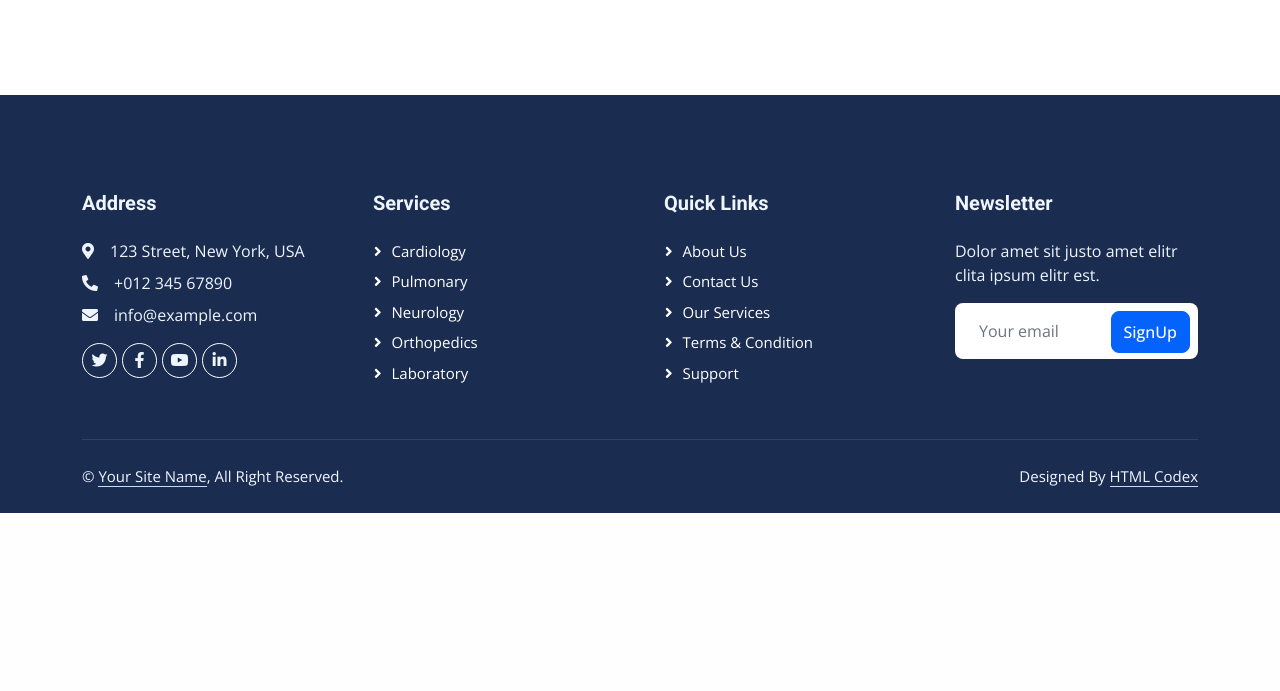
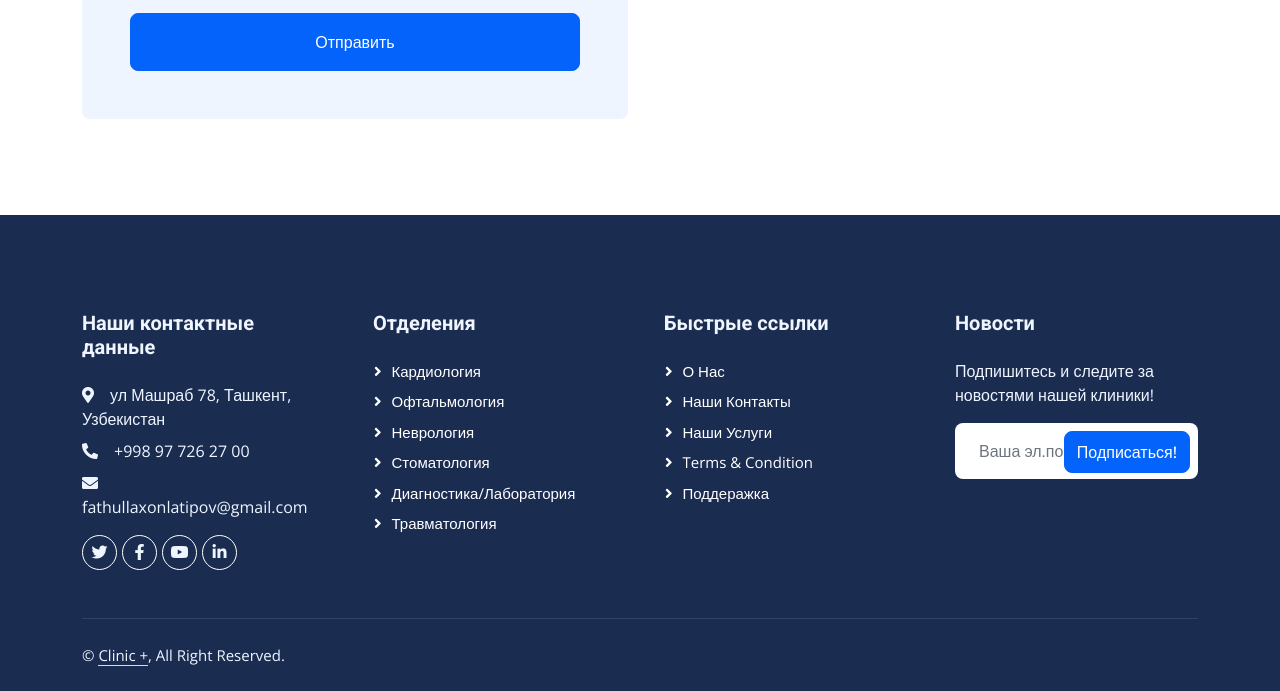
Before and after one commit to CamillaKleymen/clinique, a Django app: page /contact.html in a window 1280 px wide. Shown: the part 1442-2133 px from the top of the page. Before the commit the page ends 1955 px from the top, so only its background shows below. Run offline with Django 5.2, Linux system fonts and the light colour scheme; some libraries are stand-ins or nearby versions.

Commit message:
last day of us

```diff
--- a/clinic/views.py
+++ b/clinic/views.py
@@ -10,6 +10,8 @@ from .models import Doctor, Patient, Appointment
 def home(request):
     return render(request, 'index.html')
 
+def mainpage(request):
+    return render(request, 'index.html')
 
 def about(request):
     return render(request, 'about.html')
--- a/hospital/urls.py
+++ b/hospital/urls.py
@@ -5,11 +5,12 @@ from django.conf.urls.static import static
 from django.conf import settings
 
 from clinic import views
-from clinic.views import home, about, Appointment, Contact, Feature, Service, Team, Testimonial, error
+from clinic.views import home, about, Appointment, Contact, Feature, Service, Team, Testimonial, error, mainpage
 
 urlpatterns = [
     path('admin/', admin.site.urls),
     path('', home, name='home'),
+    path('index.html', mainpage, name='main page'),
     path('about.html', about, name='about'),
     path('appointment.html', Appointment, name='appointment'),
     path('contact.html', Contact, name='contact'),
--- a/templates/contact.html
+++ b/templates/contact.html
@@ -49,17 +49,17 @@
             <div class="col-lg-7 px-5 text-start">
                 <div class="h-100 d-inline-flex align-items-center py-3 me-4">
                     <small class="fa fa-map-marker-alt text-primary me-2"></small>
-                    <small>123 Street, New York, USA</small>
+                    <small>ул Машраб 78, Ташкент, Узбекистан</small>
                 </div>
                 <div class="h-100 d-inline-flex align-items-center py-3">
                     <small class="far fa-clock text-primary me-2"></small>
-                    <small>Mon - Fri : 09.00 AM - 09.00 PM</small>
+                    <small>Понедельник-Пятница: 08-18 (UTC +5)</small>
                 </div>
             </div>
             <div class="col-lg-5 px-5 text-end">
                 <div class="h-100 d-inline-flex align-items-center py-3 me-4">
                     <small class="fa fa-phone-alt text-primary me-2"></small>
-                    <small>+012 345 6789</small>
+                    <small>+998 97 726 27 00</small>
                 </div>
                 <div class="h-100 d-inline-flex align-items-center">
                     <a class="btn btn-sm-square rounded-circle bg-white text-primary me-1" href=""><i class="fab fa-facebook-f"></i></a>
@@ -76,29 +76,40 @@
     <!-- Navbar Start -->
     <nav class="navbar navbar-expand-lg bg-white navbar-light sticky-top p-0 wow fadeIn" data-wow-delay="0.1s">
         <a href="index.html" class="navbar-brand d-flex align-items-center px-4 px-lg-5">
-            <h1 class="m-0 text-primary"><i class="far fa-hospital me-3"></i>Klinik</h1>
+            <h1 class="m-0 text-primary"><i class="far fa-hospital me-3"></i>CLINIC +</h1>
         </a>
         <button type="button" class="navbar-toggler me-4" data-bs-toggle="collapse" data-bs-target="#navbarCollapse">
             <span class="navbar-toggler-icon"></span>
         </button>
         <div class="collapse navbar-collapse" id="navbarCollapse">
             <div class="navbar-nav ms-auto p-4 p-lg-0">
-                <a href="index.html" class="nav-item nav-link">Home</a>
-                <a href="about.html" class="nav-item nav-link">About</a>
-                <a href="service.html" class="nav-item nav-link">Service</a>
+                <a href="index.html" class="nav-item nav-link active">Главная страница</a>
+                <a href="about.html" class="nav-item nav-link">О клинике</a>
+<!--                <a href="service.html" class="nav-item nav-link">Услуги</a>-->
                 <div class="nav-item dropdown">
-                    <a href="#" class="nav-link dropdown-toggle" data-bs-toggle="dropdown">Pages</a>
+                    <a href="#" class="nav-link dropdown-toggle" data-bs-toggle="dropdown">Отделения</a>
                     <div class="dropdown-menu rounded-0 rounded-bottom m-0">
-                        <a href="feature.html" class="dropdown-item">Feature</a>
-                        <a href="team.html" class="dropdown-item">Our Doctor</a>
-                        <a href="appointment.html" class="dropdown-item">Appointment</a>
-                        <a href="testimonial.html" class="dropdown-item">Testimonial</a>
+                        <a href="feature.html" class="dropdown-item">Офтальмология</a>
+                        <a href="team.html" class="dropdown-item">Травмотология</a>
+                        <a href="appointment.html" class="dropdown-item">Кардиология</a>
+                        <a href="testimonial.html" class="dropdown-item">Стоматология
+                        <a href="testimonial.html" class="dropdown-item">Неврология</a>
+                        <a href="404.html" class="dropdown-item">Диагностика/Лаборатория</a>
+                    </div>
+                </div>
+                <div class="nav-item dropdown">
+                    <a href="#" class="nav-link dropdown-toggle" data-bs-toggle="dropdown">Дополнительно</a>
+                    <div class="dropdown-menu rounded-0 rounded-bottom m-0">
+                        <a href="feature.html" class="dropdown-item">Оборудование</a>
+                        <a href="team.html" class="dropdown-item">Наши доктора</a>
+                        <a href="appointment.html" class="dropdown-item">Запись</a>
+                        <a href="testimonial.html" class="dropdown-item">Отзывы</a>
                         <a href="404.html" class="dropdown-item">404 Page</a>
                     </div>
                 </div>
-                <a href="contact.html" class="nav-item nav-link active">Contact</a>
+                <a href="contact.html" class="nav-item nav-link">Контакты</a>
             </div>
-            <a href="" class="btn btn-primary rounded-0 py-4 px-lg-5 d-none d-lg-block">Appointment<i class="fa fa-arrow-right ms-3"></i></a>
+            <a href="appointment.html" class="btn btn-primary rounded-0 py-4 px-lg-5 d-none d-lg-block">Запись<i class="fa fa-arrow-right ms-3"></i></a>
         </div>
     </nav>
     <!-- Navbar End -->
@@ -107,12 +118,12 @@
     <!-- Page Header Start -->
     <div class="container-fluid page-header py-5 mb-5 wow fadeIn" data-wow-delay="0.1s">
         <div class="container py-5">
-            <h1 class="display-3 text-white mb-3 animated slideInDown">Contact Us</h1>
+            <h1 class="display-3 text-white mb-3 animated slideInDown">Наши контакты</h1>
             <nav aria-label="breadcrumb animated slideInDown">
                 <ol class="breadcrumb text-uppercase mb-0">
-                    <li class="breadcrumb-item"><a class="text-white" href="#">Home</a></li>
-                    <li class="breadcrumb-item"><a class="text-white" href="#">Pages</a></li>
-                    <li class="breadcrumb-item text-primary active" aria-current="page">Contact</li>
+                    <li class="breadcrumb-item"><a class="text-white" href="index.html">Главная</a></li>
+                    <li class="breadcrumb-item"><a class="text-white" href="#">Страницы</a></li>
+                    <li class="breadcrumb-item text-primary active" aria-current="page">Контакты</li>
                 </ol>
             </nav>
         </div>
@@ -130,8 +141,8 @@
                             <i class="fa fa-map-marker-alt text-primary"></i>
                         </div>
                         <div class="ms-4">
-                            <p class="mb-2">Address</p>
-                            <h5 class="mb-0">123 Street, New York, USA</h5>
+                            <p class="mb-2">Наш адрес</p>
+                            <h5 class="mb-0">ул Машраб 78, Ташкент, Узбекистан</h5>
                         </div>
                     </div>
                 </div>
@@ -141,8 +152,8 @@
                             <i class="fa fa-phone-alt text-primary"></i>
                         </div>
                         <div class="ms-4">
-                            <p class="mb-2">Call Us Now</p>
-                            <h5 class="mb-0">+012 345 6789</h5>
+                            <p class="mb-2">Звоните сейчас !</p>
+                            <h5 class="mb-0">+998 97 726 27 00</h5>
                         </div>
                     </div>
                 </div>
@@ -152,44 +163,44 @@
                             <i class="fa fa-envelope-open text-primary"></i>
                         </div>
                         <div class="ms-4">
-                            <p class="mb-2">Mail Us Now</p>
-                            <h5 class="mb-0">info@example.com</h5>
+                            <p class="mb-2">Наша эл.почта</p>
+                            <h5 class="mb-0">fathullaxonlatipov@gmail.com</h5>
                         </div>
                     </div>
                 </div>
                 <div class="col-lg-6 wow fadeIn" data-wow-delay="0.1s">
                     <div class="bg-light rounded p-5">
-                        <p class="d-inline-block border rounded-pill py-1 px-4">Contact Us</p>
-                        <h1 class="mb-4">Have Any Query? Please Contact Us!</h1>
-                        <p class="mb-4">The contact form is currently inactive. Get a functional and working contact form with Ajax & PHP in a few minutes. Just copy and paste the files, add a little code and you're done. <a href="https://htmlcodex.com/contact-form">Download Now</a>.</p>
+                        <p class="d-inline-block border rounded-pill py-1 px-4">Связаться с нами</p>
+                        <h1 class="mb-4">Имеются вопросы или хотите подробную информацию. Свяжитесь с нами сейчас!</h1>
+                        <p class="mb-4">Оставьте свои контактные данные и наши специалисты свяжуться с вами в короткие сроки!
                         <form>
                             <div class="row g-3">
                                 <div class="col-md-6">
                                     <div class="form-floating">
                                         <input type="text" class="form-control" id="name" placeholder="Your Name">
-                                        <label for="name">Your Name</label>
+                                        <label for="name">Ваше Имя</label>
                                     </div>
                                 </div>
                                 <div class="col-md-6">
                                     <div class="form-floating">
                                         <input type="email" class="form-control" id="email" placeholder="Your Email">
-                                        <label for="email">Your Email</label>
+                                        <label for="email">Ваша  эл.почта</label>
                                     </div>
                                 </div>
                                 <div class="col-12">
                                     <div class="form-floating">
                                         <input type="text" class="form-control" id="subject" placeholder="Subject">
-                                        <label for="subject">Subject</label>
+                                        <label for="subject">Тема</label>
                                     </div>
                                 </div>
                                 <div class="col-12">
                                     <div class="form-floating">
                                         <textarea class="form-control" placeholder="Leave a message here" id="message" style="height: 100px"></textarea>
-                                        <label for="message">Message</label>
+                                        <label for="message">Сообщение</label>
                                     </div>
                                 </div>
                                 <div class="col-12">
-                                    <button class="btn btn-primary w-100 py-3" type="submit">Send Message</button>
+                                    <button class="btn btn-primary w-100 py-3" type="submit">Отправить</button>
                                 </div>
                             </div>
                         </form>
@@ -214,10 +225,10 @@
         <div class="container py-5">
             <div class="row g-5">
                 <div class="col-lg-3 col-md-6">
-                    <h5 class="text-light mb-4">Address</h5>
-                    <p class="mb-2"><i class="fa fa-map-marker-alt me-3"></i>123 Street, New York, USA</p>
-                    <p class="mb-2"><i class="fa fa-phone-alt me-3"></i>+012 345 67890</p>
-                    <p class="mb-2"><i class="fa fa-envelope me-3"></i>info@example.com</p>
+                    <h5 class="text-light mb-4">Наши контактные данные</h5>
+                    <p class="mb-2"><i class="fa fa-map-marker-alt me-3"></i>ул Машраб 78, Ташкент, Узбекистан</p>
+                    <p class="mb-2"><i class="fa fa-phone-alt me-3"></i>+998 97 726 27 00</p>
+                    <p class="mb-2"><i class="fa fa-envelope me-3"></i>fathullaxonlatipov@gmail.com</p>
                     <div class="d-flex pt-2">
                         <a class="btn btn-outline-light btn-social rounded-circle" href=""><i class="fab fa-twitter"></i></a>
                         <a class="btn btn-outline-light btn-social rounded-circle" href=""><i class="fab fa-facebook-f"></i></a>
@@ -226,27 +237,28 @@
                     </div>
                 </div>
                 <div class="col-lg-3 col-md-6">
-                    <h5 class="text-light mb-4">Services</h5>
-                    <a class="btn btn-link" href="">Cardiology</a>
-                    <a class="btn btn-link" href="">Pulmonary</a>
-                    <a class="btn btn-link" href="">Neurology</a>
-                    <a class="btn btn-link" href="">Orthopedics</a>
-                    <a class="btn btn-link" href="">Laboratory</a>
+                    <h5 class="text-light mb-4">Отделения</h5>
+                    <a class="btn btn-link" href="">Кардиология</a>
+                    <a class="btn btn-link" href="">Офтальмология</a>
+                    <a class="btn btn-link" href="">Неврология</a>
+                    <a class="btn btn-link" href="">Стоматология</a>
+                    <a class="btn btn-link" href="">Диагностика/Лаборатория</a>
+                    <a class="btn btn-link" href="">Травматология</a>
                 </div>
                 <div class="col-lg-3 col-md-6">
-                    <h5 class="text-light mb-4">Quick Links</h5>
-                    <a class="btn btn-link" href="">About Us</a>
-                    <a class="btn btn-link" href="">Contact Us</a>
-                    <a class="btn btn-link" href="">Our Services</a>
+                    <h5 class="text-light mb-4">Быстрые ссылки</h5>
+                    <a class="btn btn-link" href="about.html">О нас</a>
+                    <a class="btn btn-link" href="contact.html">Наши контакты</a>
+                    <a class="btn btn-link" href="">Наши услуги</a>
                     <a class="btn btn-link" href="">Terms & Condition</a>
-                    <a class="btn btn-link" href="">Support</a>
+                    <a class="btn btn-link" href="">Поддеражка</a>
                 </div>
                 <div class="col-lg-3 col-md-6">
-                    <h5 class="text-light mb-4">Newsletter</h5>
-                    <p>Dolor amet sit justo amet elitr clita ipsum elitr est.</p>
+                    <h5 class="text-light mb-4">Новости</h5>
+                    <p>Подпишитесь и следите за новостями нашей клиники!</p>
                     <div class="position-relative mx-auto" style="max-width: 400px;">
-                        <input class="form-control border-0 w-100 py-3 ps-4 pe-5" type="text" placeholder="Your email">
-                        <button type="button" class="btn btn-primary py-2 position-absolute top-0 end-0 mt-2 me-2">SignUp</button>
+                        <input class="form-control border-0 w-100 py-3 ps-4 pe-5" type="text" placeholder="Ваша эл.почта">
+                        <button type="button" class="btn btn-primary py-2 position-absolute top-0 end-0 mt-2 me-2">Подписаться!</button>
                     </div>
                 </div>
             </div>
@@ -255,12 +267,12 @@
             <div class="copyright">
                 <div class="row">
                     <div class="col-md-6 text-center text-md-start mb-3 mb-md-0">
-                        &copy; <a class="border-bottom" href="#">Your Site Name</a>, All Right Reserved.
+                        &copy; <a class="border-bottom" href="#">Clinic +</a>, All Right Reserved.
                     </div>
-                    <div class="col-md-6 text-center text-md-end">
-                        <!--/*** This template is free as long as you keep the footer author’s credit link/attribution link/backlink. If you'd like to use the template without the footer author’s credit link/attribution link/backlink, you can purchase the Credit Removal License from "https://htmlcodex.com/credit-removal". Thank you for your support. ***/-->
-                        Designed By <a class="border-bottom" href="https://htmlcodex.com">HTML Codex</a>
-                    </div>
+<!--                    <div class="col-md-6 text-center text-md-end">-->
+<!--                        &lt;!&ndash;/*** This template is free as long as you keep the footer author’s credit link/attribution link/backlink. If you'd like to use the template without the footer author’s credit link/attribution link/backlink, you can purchase the Credit Removal License from "https://htmlcodex.com/credit-removal". Thank you for your support. ***/&ndash;&gt;-->
+<!--                        Designed By <a class="border-bottom" href="https://htmlcodex.com">HTML Codex</a>-->
+<!--                    </div>-->
                 </div>
             </div>
         </div>
```
Also changed, not shown: other parts of templates/contact.html (+10 -12 lines), templates/index.html (+21 -3 lines), assets/img/logo2.png (added), static/img/logo2.png (added).
